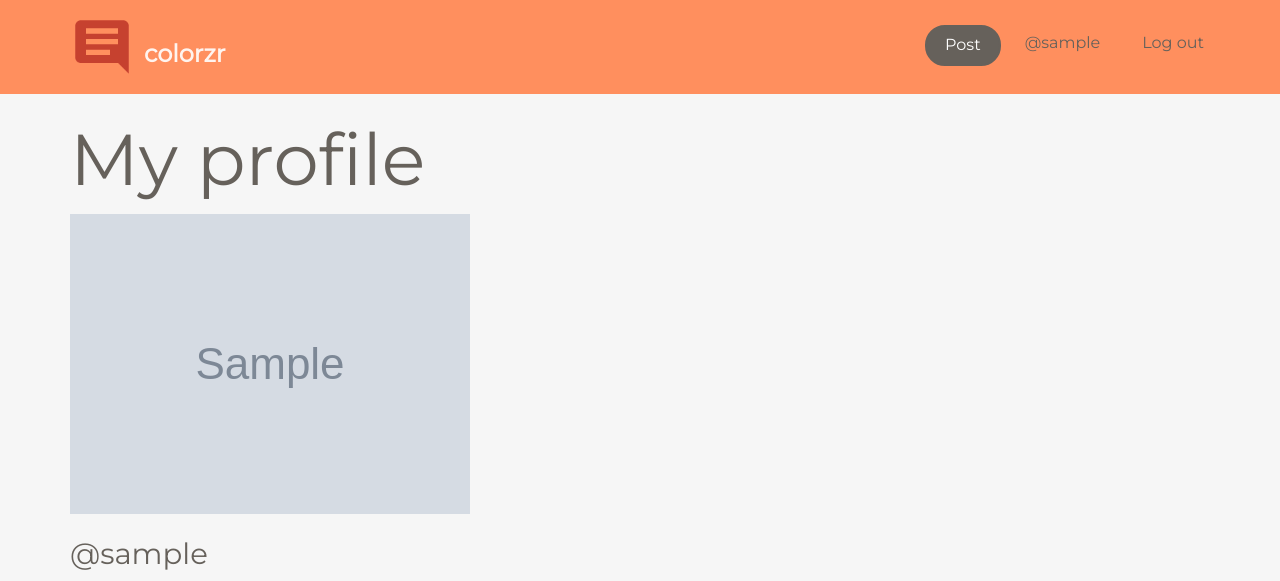
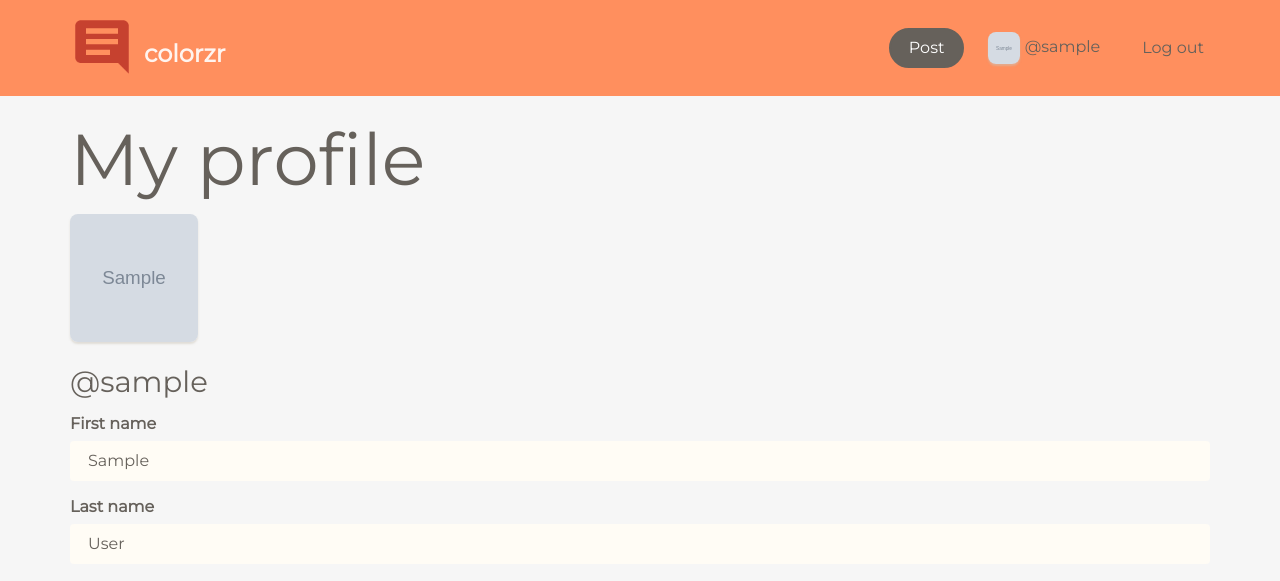
Before and after one commit to ericpts/ProiectIP, a Django app: a page that uses colorzr/templates/layout.html in a window 1280 px wide. Shown: the top 581 px of the page. Run offline with Django 3.2, Linux system fonts and the light colour scheme; a user stored in the database is signed in; tables that the repository leaves empty hold one stand-in row (values such as "Sample post"); grey boxes marked "Sample" are stand-in pictures; parts of the project's set-up code (start-up, migrations or seed data) failed here and were passed over; some libraries are stand-ins or nearby versions.

Commit message:
Included profile pic to layout.html for demonstation purposes

```diff
--- a/colorzr/accounts/templates/accounts/change_profile.html
+++ b/colorzr/accounts/templates/accounts/change_profile.html
@@ -6,7 +6,8 @@
 {% block body_content %}
 <div class="container">
     <h1>My profile</h1>
-    <img src="{{ user.profile.avatar_url_or_default }}" alt="avatar"/>
+    <img src="{{ user.profile.avatar_url_or_default }}" class="img-rounded"
+         style="width: 128px; height: 128px;" alt="avatar"/>
     <h3>@{{ request.user.username }}</h3>
     <form method="post" enctype="multipart/form-data">
         {% csrf_token %}
--- a/colorzr/assets/css/colorzr.css
+++ b/colorzr/assets/css/colorzr.css
@@ -31,6 +31,10 @@
 }
 .tim-title.text-center{
     margin-bottom: 50px;
+}
+.vertical-align {
+    display: flex;
+    align-items: center;
 }
 .tim-typo{
     padding-left: 25%;
--- a/colorzr/templates/layout.html
+++ b/colorzr/templates/layout.html
@@ -40,10 +40,18 @@
 
 				<!-- Collect the nav links, forms, and other content for toggling -->
 				<div class="collapse navbar-collapse" id="navigation-2">
-					<ul class="nav navbar-nav navbar-right">
+					<ul class="nav navbar-nav navbar-right vertical-align">
 						{% if user.is_authenticated %}
 						<li><a href="#" class="btn btn-default btn-fill" data-toggle="modal" data-target="#postModal">Post</a></li>
-                        <li><a href="{% url 'change_profile' %}" class="btn btn-simple">@{{ request.user.username }}</a></li>
+                        <li>
+                            <a href="{% url 'change_profile' %}" class="btn btn-simple">
+                                <img class="iconos img-rounded" src="{{ request.user.profile.avatar_url_or_default }}" alt="avatar"
+                                style="width: 32px; height: 32px">
+                                <span class="my-0">
+                                    @{{ request.user.username }}
+                                </span>
+                            </a>
+                        </li>
 						<li><a href="{% url 'logout' %}" class="btn btn-simple">Log out</a></li>
 						{% else %}
 						<li><a href="{% url 'home' %}" class="btn btn-simple">Home</a></li>
```
